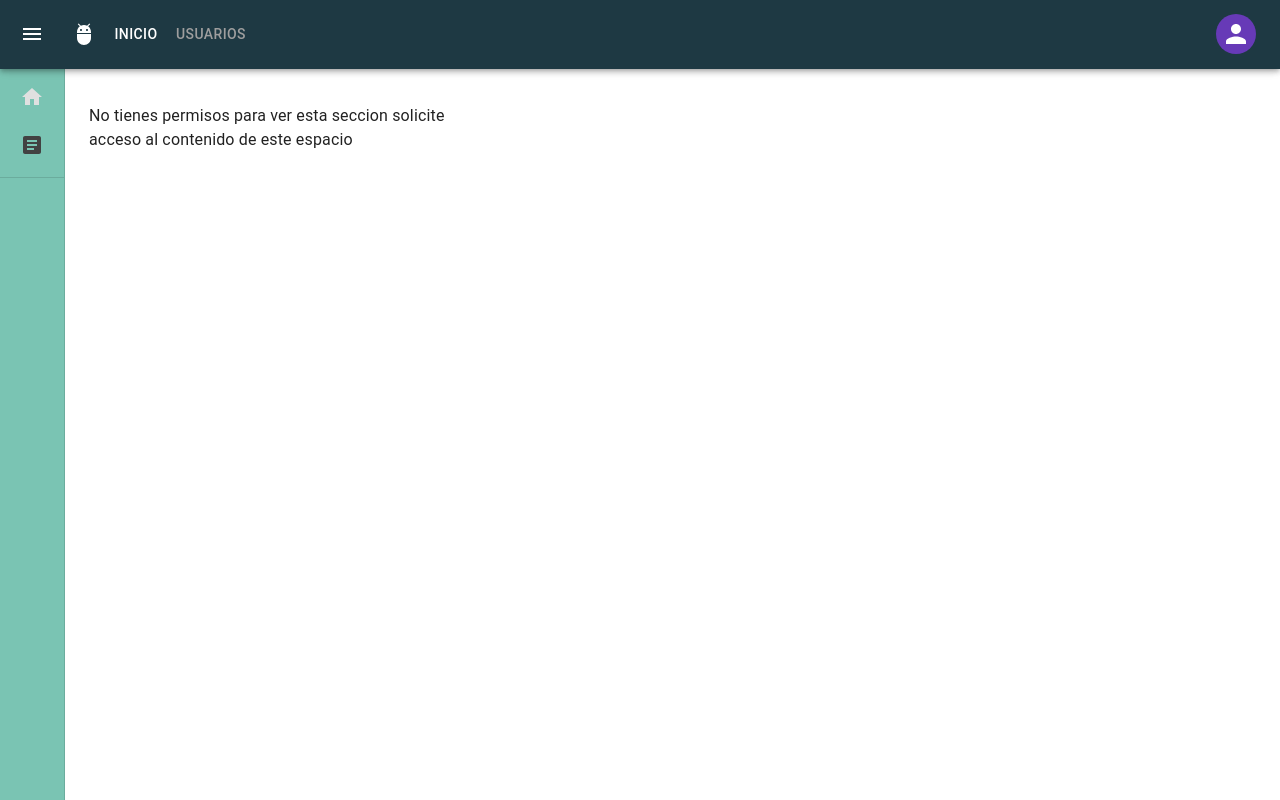
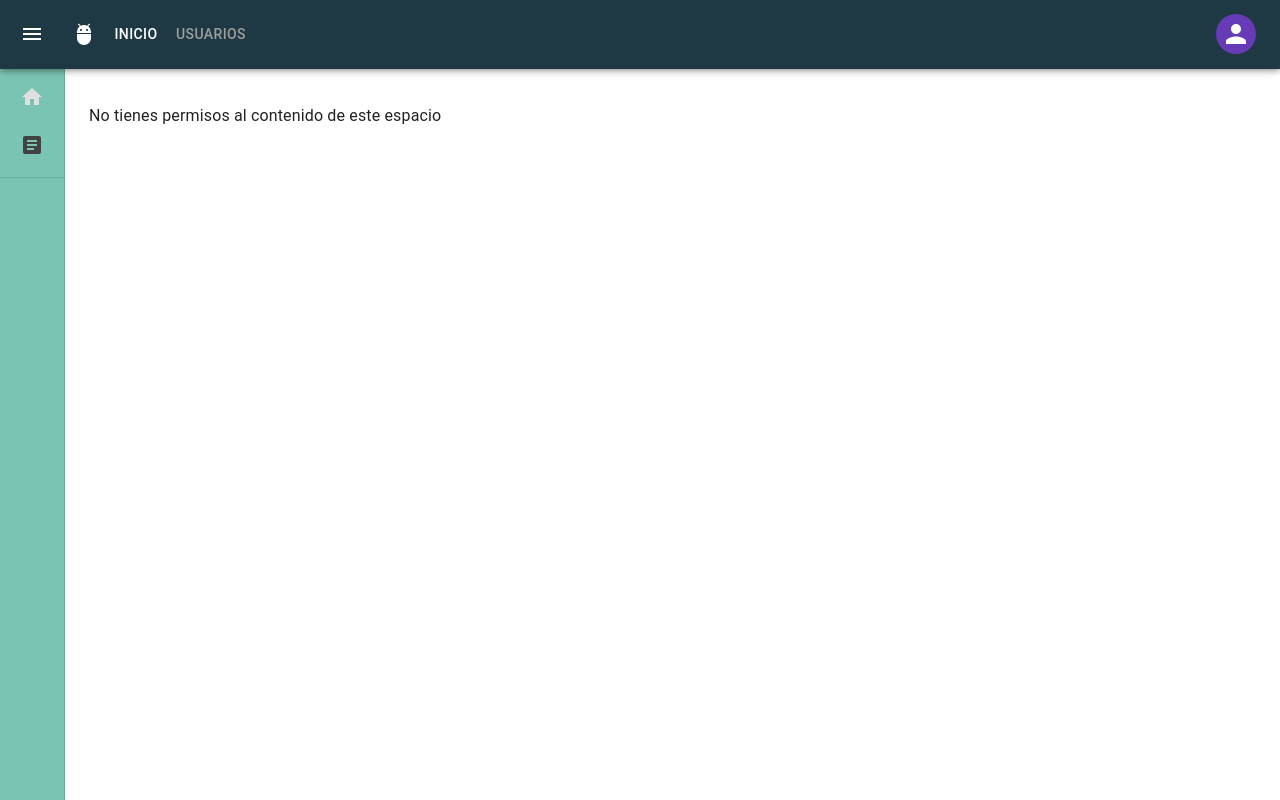
Before and after one commit to jeisondpl/shareKnowledge-Front-end, a Next.js app: page / in a window 1280 px wide. Built offline with nearby package versions, Linux system fonts and the light colour scheme; grey boxes are pictures that could not be loaded.

Commit message:
config deploy 7

```diff
--- a/pages/index.tsx
+++ b/pages/index.tsx
@@ -21,7 +21,7 @@ const Index = () => {
           </>
         ) : (
           <Grid item md={4} xs={6} rowSpacing={3}>
-            <p>No tienes permisos para ver esta seccion solicite acceso al contenido de este espacio</p>
+            <p>No tienes permisos al contenido de este espacio</p>
           </Grid>
         )}
       </Grid>
```
